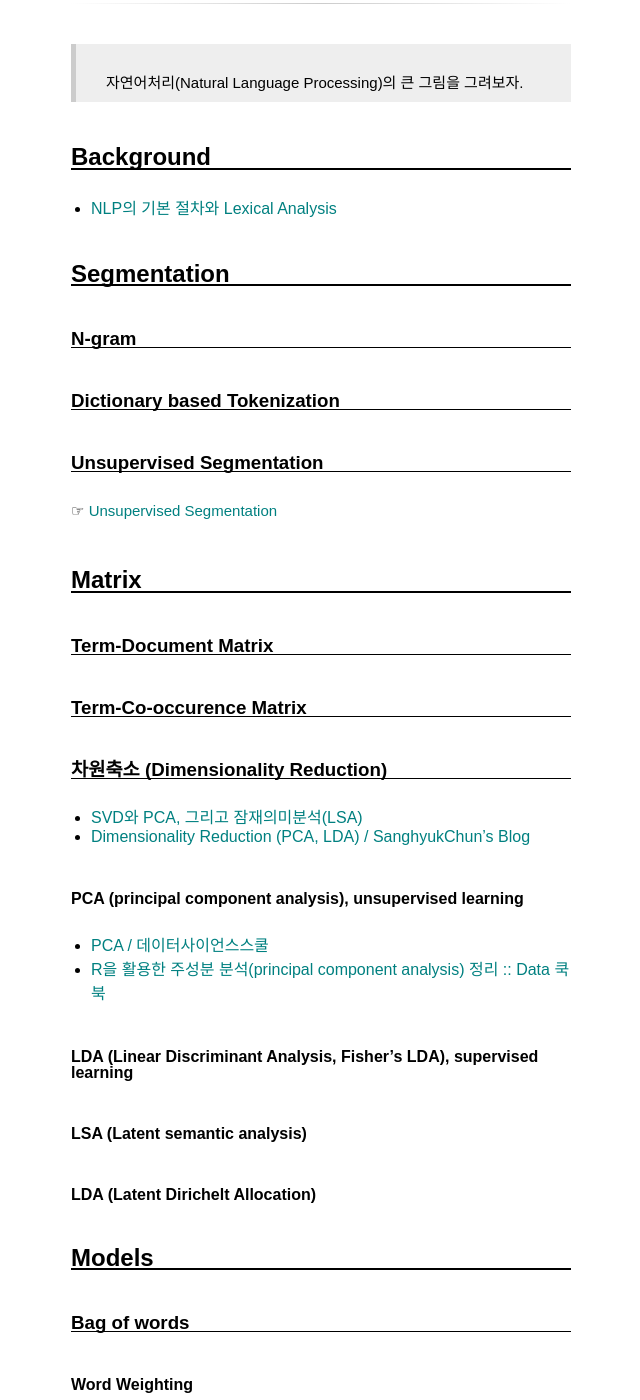
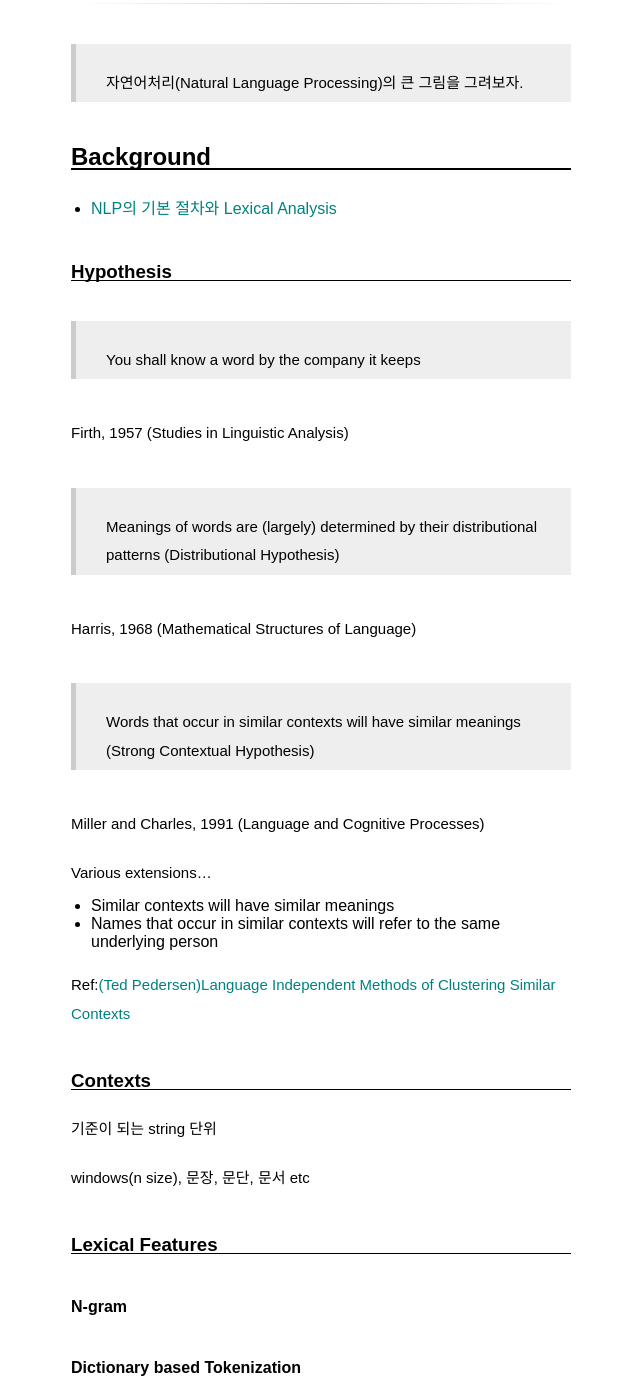
Before and after one commit to pinedance/blog, a Jekyll site: the page built from _posts/NLPs/2018-06-27-Natural-Language-Processing-Overview.md, in a window 1280 px wide and 1400 px high, scrolled down 255 px. Shown: the whole window, without its empty margins (319-959 px from the left). Built offline with Jekyll 4.4.1, drawn with Linux system fonts in a browser that asks for light colours; some web fonts are replaced; formulas are drawn with MathJax 3; comment, search, counter and statistics services are not loaded; some of the changed text lies outside the part shown.

Commit message:
update nlp post

```diff
--- a/_posts/NLPs/2018-06-27-Natural-Language-Processing-Overview.md
+++ b/_posts/NLPs/2018-06-27-Natural-Language-Processing-Overview.md
@@ -8,46 +8,50 @@
 
 > 자연어처리(Natural Language Processing)의 큰 그림을 그려보자.
 
-
-
 ## Background
 
 * [NLP의 기본 절차와 Lexical Analysis](https://ratsgo.github.io/natural%20language%20processing/2017/03/22/lexicon/)
 
+### Hypothesis
 
-## Segmentation
+> You shall know a word by the company it keeps
 
-### N-gram
+Firth, 1957 (Studies in Linguistic Analysis)
 
-### Dictionary based Tokenization
+> Meanings of words are (largely) determined by their distributional patterns (Distributional Hypothesis)
 
-### Unsupervised  Segmentation
+Harris, 1968 (Mathematical Structures of Language)
+
+> Words that occur in similar contexts will have similar meanings (Strong Contextual Hypothesis)
+
+Miller and Charles, 1991 (Language and Cognitive Processes)
+
+Various extensions…
+* Similar contexts will have similar meanings
+* Names that occur in similar contexts will refer to the same underlying person
+
+Ref:[(Ted Pedersen)Language Independent Methods of Clustering Similar Contexts](https://www.youtube.com/watch?v=nW6KjSw8G5c)
+
+### Contexts
+
+기준이 되는 string 단위
+
+windows(n size), 문장, 문단, 문서 etc
+
+
+### Lexical Features
+
+#### N-gram
+
+#### Dictionary based Tokenization
+
+#### Unsupervised Segmentation
 
 ☞ [Unsupervised  Segmentation]({{site.baseurl}}/{% post_url 2018-07-25-Unsupervised-Segmentation %})
 
+#### Co-occurrences
 
-## Matrix
-
-### Term-Document Matrix
-
-### Term-Co-occurence Matrix
-
-### 차원축소 (Dimensionality Reduction)
-
-* [SVD와 PCA, 그리고 잠재의미분석(LSA)](https://ratsgo.github.io/from%20frequency%20to%20semantics/2017/04/06/pcasvdlsa/)
-* [Dimensionality Reduction (PCA, LDA) / SanghyukChun's Blog](http://sanghyukchun.github.io/72/)
-
-#### PCA (principal component analysis), unsupervised learning
-
-* [PCA / 데이터사이언스스쿨](https://datascienceschool.net/view-notebook/f10aad8a34a4489697933f77c5d58e3a/)
-* [R을 활용한 주성분 분석(principal component analysis) 정리 :: Data 쿡북](http://datacookbook.kr/35)
-
-#### LDA (Linear Discriminant Analysis, Fisher’s LDA), supervised learning
-
-#### LSA (Latent semantic analysis)
-
-#### LDA (Latent Dirichelt Allocation)
-
+***
 
 ## Models
 
@@ -60,11 +64,54 @@
 * [Word Weighting(2)](https://ratsgo.github.io/from%20frequency%20to%20semantics/2017/04/14/wordweighting/)
 
 
-### Vector space model
+### Vector Space Model
 
 * [idea of statistical semantics](https://ratsgo.github.io/from%20frequency%20to%20semantics/2017/03/10/frequency/)
 
+#### Context representations
+
+##### first order vector
+
+Term-Document Matrix
+
+##### second order vector
+
+Term-Co-occurence Matrix
+
+#### Dimensionality Reduction (차원축소)
+
+##### SVD (Singular Value Decomposition) and LSA (Latent semantic analysis)
+
+* [SVD와 PCA, 그리고 잠재의미분석(LSA)](https://ratsgo.github.io/from%20frequency%20to%20semantics/2017/04/06/pcasvdlsa/)
+* [Dimensionality Reduction (PCA, LDA) / SanghyukChun's Blog](http://sanghyukchun.github.io/72/)
+
+##### MDS (Multi-Dimensional Scaling)
+
+##### PCA (principal component analysis), unsupervised learning
+
+* [PCA / 데이터사이언스스쿨](https://datascienceschool.net/view-notebook/f10aad8a34a4489697933f77c5d58e3a/)
+* [R을 활용한 주성분 분석(principal component analysis) 정리 :: Data 쿡북](http://datacookbook.kr/35)
+
+##### ICA (Independent Components Analysis)
+
+##### LDA (Linear Discriminant Analysis, Fisher’s LDA)
+
+##### LDA (Latent Dirichelt Allocation)
+
+
+
+
+
+
 #### Similarity
+
+Measuring Similarity
+* Integer Values
+  * Matching Coefficient
+  * Jaccard Coefficient
+  * Dice Coefficient
+* Real Values
+  * Cosine
 
 * [문서 유사도 측정](https://ratsgo.github.io/from%20frequency%20to%20semantics/2017/04/20/docsim/)
 
@@ -75,6 +122,9 @@
 
 * [언어모델(Language Model)](https://ratsgo.github.io/from%20frequency%20to%20semantics/2017/09/16/LM/)
 
+
+
+***
 
 ## Semantics
 
@@ -87,13 +137,13 @@
 
 * [Sequence-to-Sequence 모델로 뉴스 제목 추출하기](https://ratsgo.github.io/natural%20language%20processing/2017/03/12/s2s/)
 
+***
 
 ## Applications
 
 ### Collocations
 
 ☞ [Collocations]({{site.baseurl}}/{% post_url 2018-02-03-Collocations %})
-
 
 
 ### Topic Modeling
@@ -109,8 +159,21 @@
 
 * [Comparing Corpuses by Word Use](http://sappingattention.blogspot.com/2011/10/comparing-corpuses-by-word-use.html)
 
+***
 
-## Score
+## Measures
+
+Measures of Association
+
+* Log-likelihood Ratio (ll)
+* True Mutual Information (tmi)
+* Pearson’s Chi-squared Test (x2)
+* Pointwise Mutual Information (pmi)
+* Phi coefficient (phi)
+* T-test (tscore)
+* Fisher’s Exact Test (leftFisher, rightFisher)
+* Dice Coefficient (dice)
+* Odds Ratio (odds)
 
 ### Probability
 
@@ -143,14 +206,22 @@
 
 * [Mutual information / Scholarpedia](http://www.scholarpedia.org/article/Mutual_information)
 
+***
 
+## Open problems
+
+### [Word-sense disambiguation](https://en.wikipedia.org/wiki/Word-sense_disambiguation)
+
+
+***
 
 
 ## Visualization
 
+
 ☞ [Data Visualization]({{site.baseurl}}/{% post_url 2018-04-07-data-visualization %})
 
-
+***
 
 ## Lectures
 
```
